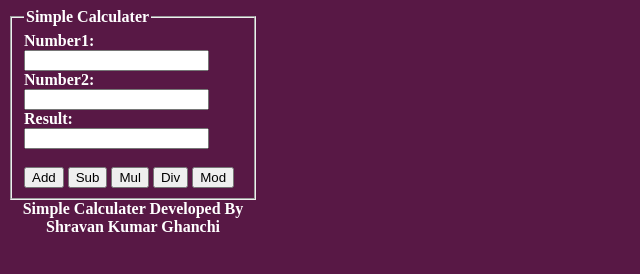
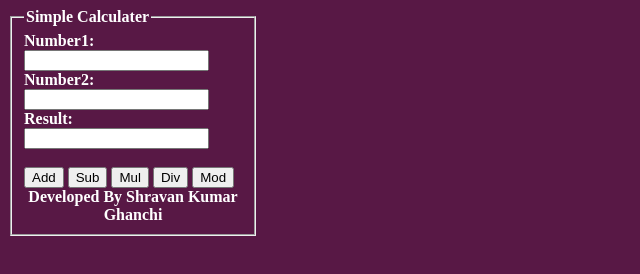
Before and after one commit to Shravan10/Shravan10-SimpleCalculater, a plain HTML site: page index.html in a window 1280 px wide. Shown: the whole page, without its empty margins (0-640 px from the left). Drawn offline with Linux system fonts and the light colour scheme.

Commit message:
update footer tag in field set
update footer tag in field set.

```diff
--- a/index.html
+++ b/index.html
@@ -15,8 +15,9 @@
          <input type="button" value="Mul" onclick="Mul()"/>
          <input type="button" value="Div" onclick="Div()"/>
          <input type="button"  value="Mod" onclick="Mod()"/>
+                   <footer style="text-align:center;color:#fff;">Developed By Shravan Kumar Ghanchi </footer>
          </fieldset>
-                <footer style="text-align:center;color:#fff;font-weight:bold;">Simple Calculater Developed By Shravan Kumar Ghanchi </footer>
+
          </form>
 
 
```
